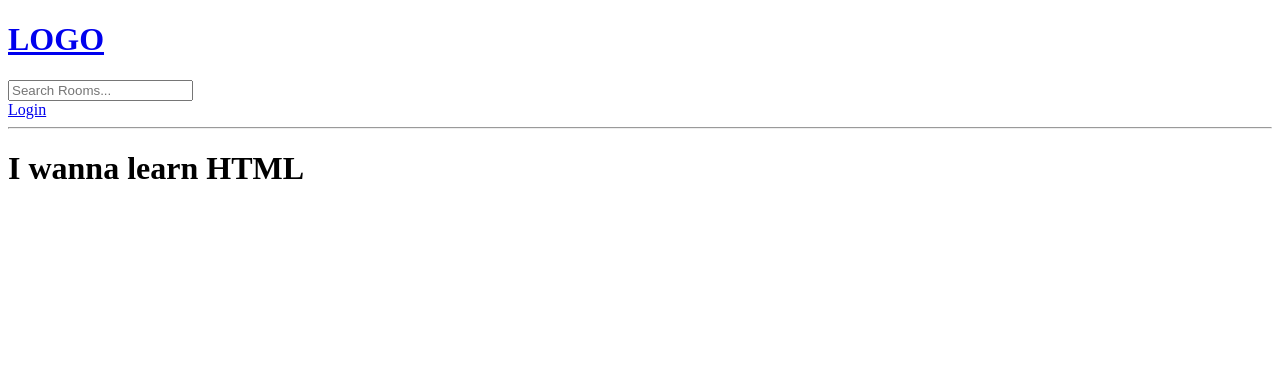
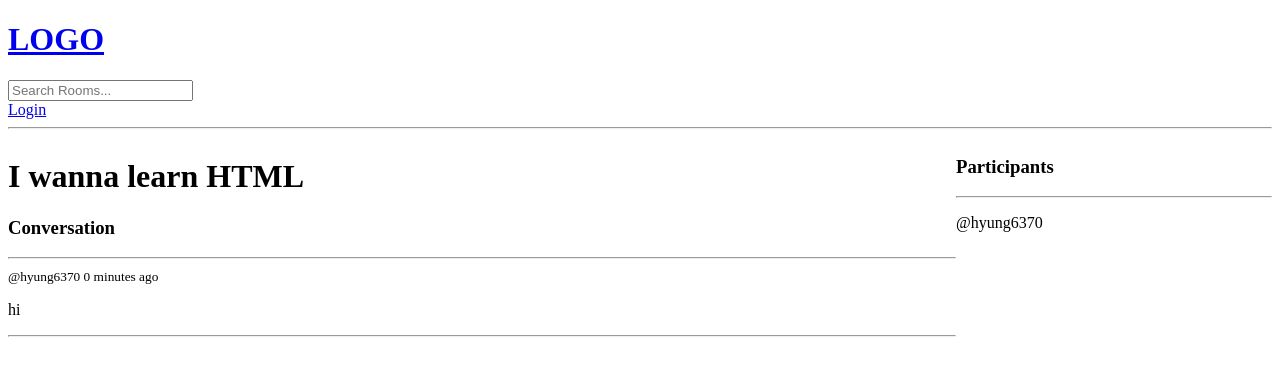
Before and after one commit to hyung6370/studybud, a Django app: page /room_page/4/ in a window 1280 px wide. Shown: the top 376 px of the page. Run offline with Django 4.2, Linux system fonts and the light colour scheme; data comes from the database, SQL or seed files in the repository; both versions use the stored data as it was after the commit.

Commit message:
Chat Room Messages CRUD

```diff
--- a/base/models.py
+++ b/base/models.py
@@ -17,7 +17,7 @@ class Room(models.Model):
     topic = models.ForeignKey(Topic, on_delete=models.SET_NULL, null=True)
     name = models.CharField(max_length=200)
     description = models.TextField(null=True, blank=True)
-    # participants =
+    participants = models.ManyToManyField(User, related_name='participants', blank=True)
     updated = models.DateTimeField(auto_now=True)
     created = models.DateTimeField(auto_now_add=True)
 
--- a/base/templates/base/room.html
+++ b/base/templates/base/room.html
@@ -2,6 +2,60 @@
 
 {% block content %}
 
-<h1>{{room.name}}</h1>
+<style>
+    .room-container {
+        display: grid;
+        grid-template-columns: 3fr 1fr;
+    }
+</style>
+
+<div class="room-container">
+
+    <div>
+        <h1>{{room.name}}</h1>
+
+        <p>{{room.description}}</p>
+
+
+        <div class="comment-wrapper">
+            <h3>Conversation</h3>
+            <hr>
+
+            {% for message in room_messages %}
+            <div>
+                {% if request.user == message.user %}
+                <a href="{% url 'delete-message' message.id %}">Delete</a>
+                {% endif %}
+                <small>@{{message.user}}  {{message.created|timesince}} ago</small>
+                <p>{{message.body}}</p>
+                <hr>
+            </div>
+            {% endfor %}
+        </div>
+
+
+        {% if request.user.is_authenticated %}
+        <div class="comment-form">
+            <form action="" method="POST">
+                {% csrf_token %}
+                <input type="text" name="body" placeholder="Write your message here..." />
+            </form>
+        </div>
+        {% endif %}
+
+    </div>
+
+    <div>
+        <h3>Participants</h3>
+        <hr>
+
+        {% for user in participants %}
+            <div>
+                <p>@{{user.username}}</p>
+            </div>
+        {% endfor %}
+    </div>
+
+</div>
 
 {% endblock %}
--- a/base/urls.py
+++ b/base/urls.py
@@ -12,4 +12,5 @@ urlpatterns = [
     path('create-room/', views.createRoom, name="create-room"),
     path('update-room/<str:pk>/', views.updateRoom, name="update-room"),
     path('delete-room/<str:pk>/', views.deleteRoom, name="delete-room"),
+    path('delete-message/<str:pk>/', views.deleteMessage, name="delete-message"),
 ]
--- a/base/views.py
+++ b/base/views.py
@@ -9,7 +9,7 @@ from django.db.models import Q
 from django.contrib.auth.models import User
 from django.contrib.auth import authenticate, login, logout
 from django.contrib.auth.forms import UserCreationForm
-from .models import Room, Topic
+from .models import Room, Topic, Message
 from .forms import RoomForm
 
 # Create your views here.
@@ -85,7 +85,19 @@ def home(request):
 
 def room(request, pk):
     room = Room.objects.get(id=pk)
-    context = {'room': room}
+    room_messages = room.message_set.all().order_by('-created')
+    participants = room.participants.all()
+
+    if request.method == 'POST':
+        message = Message.objects.create(
+            user = request.user,
+            room = room,
+            body = request.POST.get('body')
+        )
+        room.participants.add(request.user)
+        return redirect('room', pk=room.id)
+
+    context = {'room': room, 'room_messages': room_messages, 'participants': participants}
 
     return render(request, 'base/room.html', context)
 
@@ -133,3 +145,16 @@ def deleteRoom(request, pk):
         room.delete()
         return redirect('home')
     return render(request, 'base/delete.html', {'obj':room})
+
+
+@login_required(login_url='login')
+def deleteMessage(request, pk):
+    message = Message.objects.get(id=pk)
+
+    if request.user != message.user:
+        return HttpResponse('You are not allowed here!!')
+
+    if request.method == 'POST':
+        message.delete()
+        return redirect('home')
+    return render(request, 'base/delete.html', {'obj':message})
--- a/templates/navbar.html
+++ b/templates/navbar.html
@@ -1,8 +1,6 @@
 <a href="/">
     <h1>LOGO</h1>
 </a>
-
-
 
 <form method="GET" action="{% url 'home' %}">
     <input type="text" name="q" placeholder="Search Rooms..."/>
```
Also changed, not shown: base/migrations/0003_alter_room_options_room_participants.py (added), db.sqlite3.
